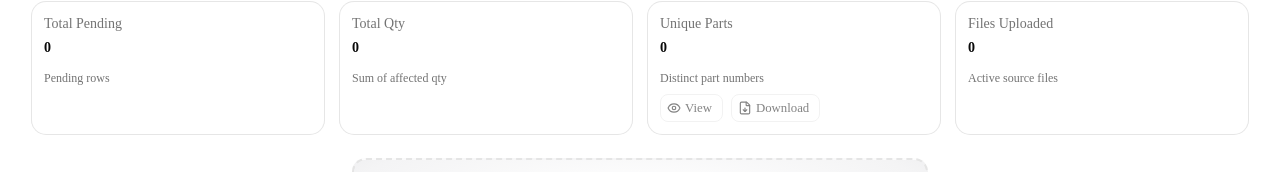
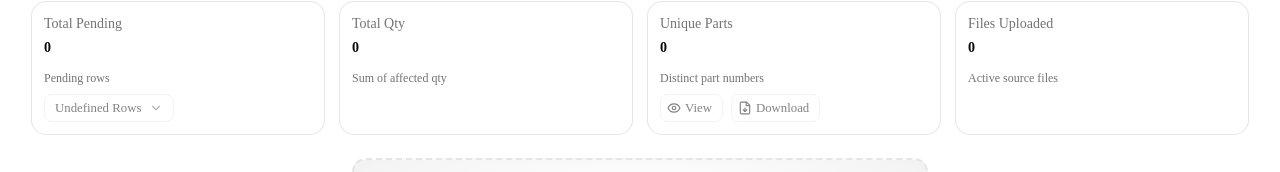
Before and after one commit to iamhammadidrees-blip/saval, a Next.js app: page / in a window 1280 px wide. Shown: the part 131-303 px from the top of the page. Built offline with nearby package versions, Linux system fonts and the light colour scheme.

Commit message:
feat : Added undefined pop button ; - shows count of rows. - points to index number.

```diff
--- a/components/dashboard/SummaryCards.tsx
+++ b/components/dashboard/SummaryCards.tsx
@@ -2,6 +2,7 @@
 
 import { useMemo } from "react";
 
+import { UndefinedRowsCard } from "@/components/dashboard/UndefinedRowsCard";
 import { UniquePartsCard } from "@/components/dashboard/UniquePartsCard";
 import {
   Card,
@@ -16,30 +17,15 @@ export function SummaryCards() {
   const pendingParts = useAppStore((state) => state.pendingParts);
   const files = useAppStore((state) => state.files);
 
-  const { totalPending, totalQuantity } = useMemo(
-    () => ({
-      totalPending: pendingParts.length,
-      totalQuantity: pendingParts.reduce(
-        (sum, part) => sum + part.quantity,
-        0,
-      ),
-    }),
+  const totalQuantity = useMemo(
+    () =>
+      pendingParts.reduce((sum, part) => sum + part.quantity, 0),
     [pendingParts],
   );
 
   return (
     <div className="grid grid-cols-4 gap-4">
-      <Card size="sm">
-        <CardHeader>
-          <CardDescription>Total Pending</CardDescription>
-          <CardTitle className="text-3xl font-semibold tabular-nums">
-            {totalPending.toLocaleString()}
-          </CardTitle>
-        </CardHeader>
-        <CardContent className="text-xs text-muted-foreground">
-          Pending rows
-        </CardContent>
-      </Card>
+      <UndefinedRowsCard pendingParts={pendingParts} />
 
       <Card size="sm">
         <CardHeader>
--- /dev/null
+++ b/components/dashboard/UndefinedRowsCard.tsx
@@ -0,0 +1,77 @@
+"use client";
+
+import { useMemo } from "react";
+import { ChevronDown } from "lucide-react";
+
+import { Button } from "@/components/ui/button";
+import {
+  Card,
+  CardContent,
+  CardDescription,
+  CardHeader,
+  CardTitle,
+} from "@/components/ui/card";
+import {
+  Popover,
+  PopoverContent,
+  PopoverTrigger,
+} from "@/components/ui/popover";
+import { isMissingPartNumber } from "@/lib/dataProcessor";
+import type { PendingPart } from "@/lib/types";
+
+interface UndefinedRowsCardProps {
+  pendingParts: PendingPart[];
+}
+
+export function UndefinedRowsCard({ pendingParts }: UndefinedRowsCardProps) {
+  const undefinedIndices = useMemo(
+    () =>
+      pendingParts
+        .map((part, index) => (isMissingPartNumber(part) ? index + 1 : null))
+        .filter((index): index is number => index !== null),
+    [pendingParts],
+  );
+  const undefinedCount = undefinedIndices.length;
+  const hasUndefinedRows = undefinedCount > 0;
+
+  return (
+    <Card size="sm">
+      <CardHeader>
+        <CardDescription>Total Pending</CardDescription>
+        <CardTitle className="text-3xl font-semibold tabular-nums">
+          {pendingParts.length.toLocaleString()}
+        </CardTitle>
+      </CardHeader>
+      <CardContent className="flex flex-col gap-2">
+        <p className="text-xs text-muted-foreground">Pending rows</p>
+        <Popover>
+          <PopoverTrigger asChild>
+            <Button
+              variant="outline"
+              size="sm"
+              className="w-fit justify-between gap-2"
+              disabled={!hasUndefinedRows}
+            >
+              Undefined Rows
+              <ChevronDown className="size-3.5 opacity-60" />
+            </Button>
+          </PopoverTrigger>
+          <PopoverContent className="flex flex-col gap-1 text-xs" align="start">
+            <p className="text-muted-foreground">
+              pending rows count ={" "}
+              <span className="font-medium tabular-nums text-foreground">
+                {undefinedCount.toLocaleString()}
+              </span>
+            </p>
+            <p className="text-muted-foreground">
+              row number{" "}
+              <span className="font-medium tabular-nums text-foreground">
+                {undefinedIndices.join(", ")}
+              </span>
+            </p>
+          </PopoverContent>
+        </Popover>
+      </CardContent>
+    </Card>
+  );
+}
--- /dev/null
+++ b/components/ui/popover.tsx
@@ -0,0 +1,42 @@
+"use client";
+
+import * as React from "react";
+import { Popover as PopoverPrimitive } from "radix-ui";
+
+import { cn } from "@/lib/utils";
+
+function Popover({
+  ...props
+}: React.ComponentProps<typeof PopoverPrimitive.Root>) {
+  return <PopoverPrimitive.Root data-slot="popover" {...props} />;
+}
+
+function PopoverTrigger({
+  ...props
+}: React.ComponentProps<typeof PopoverPrimitive.Trigger>) {
+  return <PopoverPrimitive.Trigger data-slot="popover-trigger" {...props} />;
+}
+
+function PopoverContent({
+  className,
+  align = "start",
+  sideOffset = 4,
+  ...props
+}: React.ComponentProps<typeof PopoverPrimitive.Content>) {
+  return (
+    <PopoverPrimitive.Portal>
+      <PopoverPrimitive.Content
+        data-slot="popover-content"
+        align={align}
+        sideOffset={sideOffset}
+        className={cn(
+          "z-50 w-auto max-w-xs rounded-lg border bg-popover p-3 text-sm text-popover-foreground shadow-md ring-1 ring-foreground/10 outline-none data-[side=bottom]:slide-in-from-top-2 data-[side=left]:slide-in-from-right-2 data-[side=right]:slide-in-from-left-2 data-[side=top]:slide-in-from-bottom-2 data-[state=closed]:animate-out data-[state=closed]:fade-out-0 data-[state=closed]:zoom-out-95 data-[state=open]:animate-in data-[state=open]:fade-in-0 data-[state=open]:zoom-in-95",
+          className,
+        )}
+        {...props}
+      />
+    </PopoverPrimitive.Portal>
+  );
+}
+
+export { Popover, PopoverContent, PopoverTrigger };
--- a/constants/tableColumns.ts
+++ b/constants/tableColumns.ts
@@ -3,7 +3,7 @@
 import type { ColumnDef } from "@tanstack/react-table";
 
 import type { PendingPart, RequiredPart, UniquePart } from "@/lib/types";
-import { requiredModelLabel } from "@/lib/dataProcessor";
+import { isMissingPartNumber, requiredModelLabel } from "@/lib/dataProcessor";
 import { toShortDate } from "@/lib/utils";
 
 const EMPTY_CELL = "—";
@@ -15,8 +15,10 @@ function displayText(value: string | undefined): string {
 }
 
 function pendingPartNumberCell(partNumber: string | undefined): string {
-  const trimmed = partNumber?.trim() ?? "";
-  return trimmed || MISSING_PART_NO;
+  if (isMissingPartNumber({ partNumber })) {
+    return MISSING_PART_NO;
+  }
+  return partNumber!.trim();
 }
 
 const indexColumn = <T,>(): ColumnDef<T> => ({
--- a/lib/dataProcessor.ts
+++ b/lib/dataProcessor.ts
@@ -6,6 +6,10 @@ import { extractModelFromBatch, toShortDate } from "@/lib/utils";
 
 function normalizeText(value: string | undefined): string {
   return (value ?? "").trim().toLowerCase().replace(/\s+/g, " ");
+}
+
+export function isMissingPartNumber(part: { partNumber?: string }): boolean {
+  return normalizeText(part.partNumber) === "";
 }
 
 /**
@@ -76,9 +80,9 @@ export function aggregateRequired(
   const groups = new Map<string, RequiredAccumulator>();
 
   for (const part of parts) {
+    if (isMissingPartNumber(part)) continue;
+
     const partKey = requiredPartKey(part);
-    if (!partKey) continue;
-
     const model = extractModelFromBatch(part.batch);
     const modelKey = normalizeText(model);
     const groupKey = `${partKey}|${modelKey}`;
@@ -136,9 +140,9 @@ export function aggregateUniqueParts(parts: PendingPart[]): UniquePart[] {
   const groups = new Map<string, UniqueAccumulator>();
 
   for (const part of parts) {
+    if (isMissingPartNumber(part)) continue;
+
     const partNumberKey = normalizeText(part.partNumber);
-    if (!partNumberKey) continue;
-
     const existing = groups.get(partNumberKey);
     const qty = Number.isFinite(part.quantity) ? part.quantity : 0;
 
```
